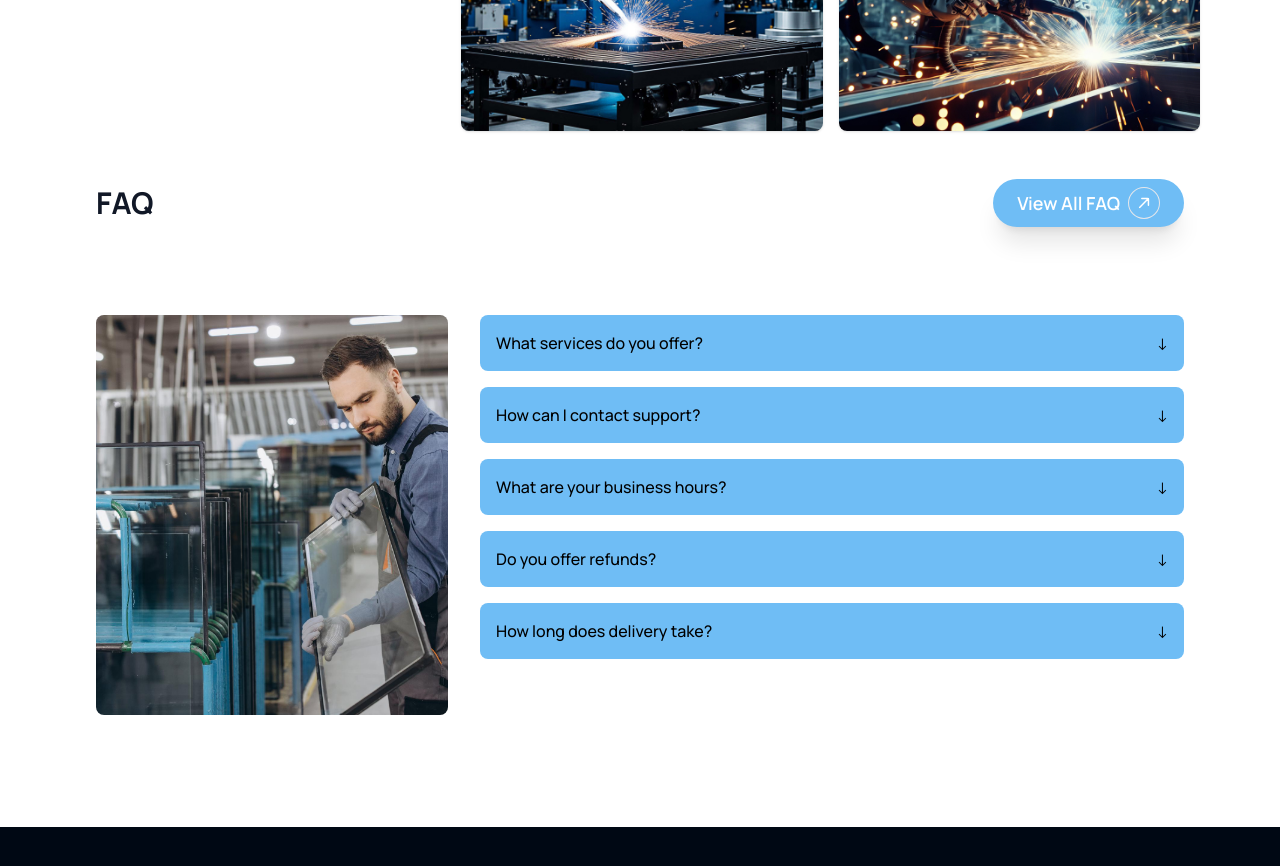
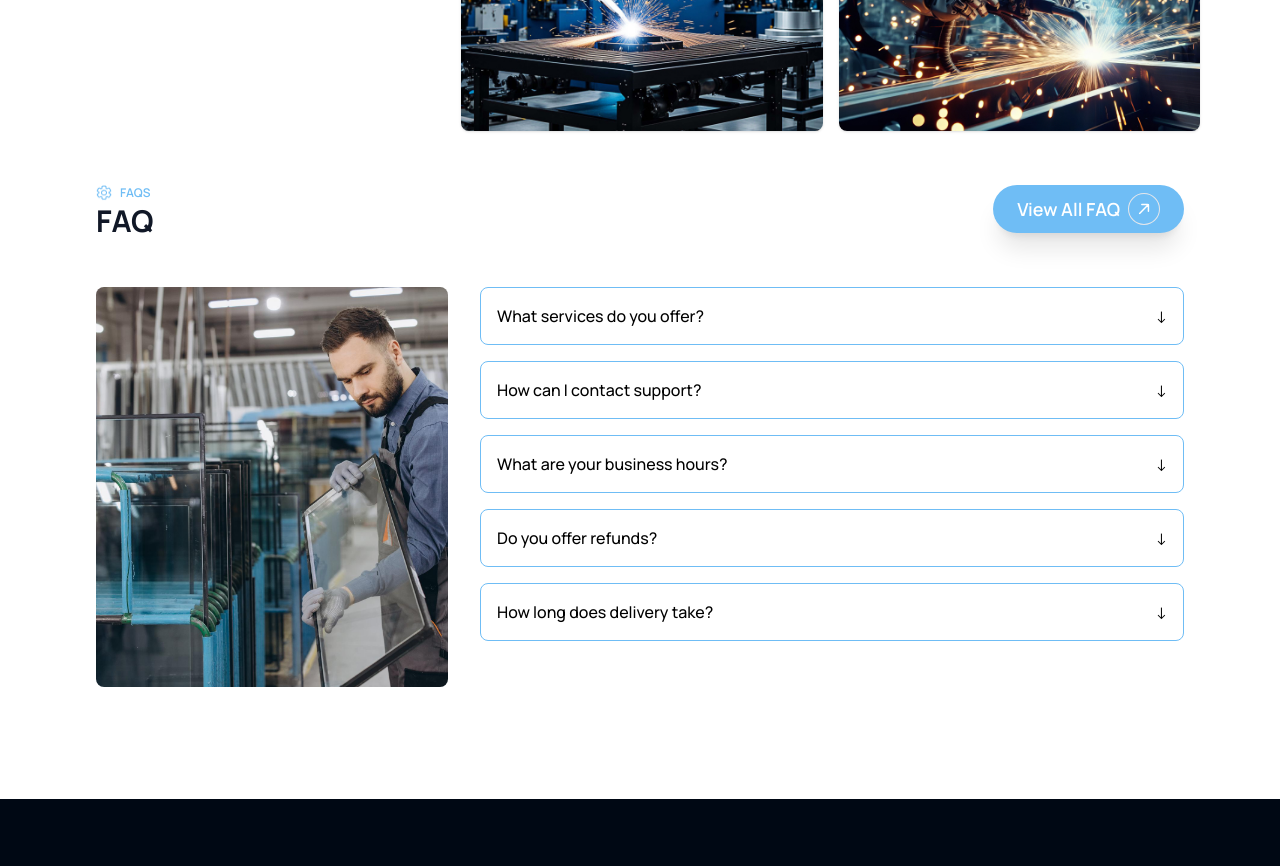
Before and after one commit to Hossein137900/abnos, a Next.js app: page /Manufacturing in a window 1280 px wide. Shown: the part 1180-2046 px from the top of the page. Built offline with nearby package versions, Linux system fonts and the light colour scheme.

Commit message:
add about blog manufacture and fix ui and build

```diff
--- a/components/global/blog-post.tsx
+++ b/components/global/blog-post.tsx
@@ -6,10 +6,23 @@ const BlogPost = () => {
   return (
     <section className="py-6 sm:py-12 mx-20  text-gray-100">
       <div className=" space-y-8">
-        <div className=" flex flex-col lg:flex-row justify-between items-center gap-4 text-center">
-          <h2 className="text-3xl font-bold text-black">
-            Partem reprimique an pro
-          </h2>
+        <div className=" flex flex-col lg:flex-row justify-between items-center gap-4">
+          <div>
+            <Image
+              src="/assets/images/icontop.png"
+              className="inline w-4 h-4"
+              alt="FAQ Icon"
+              width={50}
+              height={50}
+            />
+            <span className="text-[#6FBDF5] mx-2 font-semibold text-xs">
+              Blogs
+            </span>
+            <h2 className="text-3xl font-bold text-black">
+              Partem reprimique an pro
+            </h2>
+          </div>
+
           <p className=" text-sm text-gray-400">
             Qualisque erroribus usu at, duo te agam soluta mucius.
           </p>
--- a/components/global/collapse.tsx
+++ b/components/global/collapse.tsx
@@ -23,7 +23,18 @@ const CollapseFaq = ({ title, faqItems }: CollapseFaqProps) => {
   return (
     <div className="lg:mx-20 px-4 pb-28">
       {/* Header Section */}
-      <div className="flex lg:flex-row flex-col gap-4 justify-between items-center py-12 mb-10">
+      <div className="flex lg:flex-row flex-col gap-4 justify-between items-center py-12">
+        <div>
+          <Image
+            src="/assets/images/icontop.png"
+            className="inline w-4 h-4"
+            alt="FAQ Icon"
+            width={50}
+            height={50}
+          />
+          <span className="text-[#6FBDF5] mx-2 font-semibold text-xs">
+            FAQS
+          </span>
           <motion.h2
             initial={{ opacity: 0, x: -20 }}
             animate={{ opacity: 1, x: 0 }}
@@ -31,6 +42,7 @@ const CollapseFaq = ({ title, faqItems }: CollapseFaqProps) => {
           >
             {title}
           </motion.h2>
+        </div>
 
         <motion.div
           initial={{ opacity: 0, x: 20 }}
@@ -85,14 +97,17 @@ const CollapseFaq = ({ title, faqItems }: CollapseFaqProps) => {
             >
               <motion.button
                 onClick={() => toggleCollapse(index)}
-                className="w-full flex justify-between items-center p-4 bg-[#6FBDF5] hover:bg-opacity-80 rounded-lg transition-colors"
+                className="w-full flex justify-between group items-center text-black p-4 border border-[#6FBDF5] hover:bg-[#6FBDF5] rounded-lg transition-colors"
                 whileHover={{ scale: 1.01 }}
                 whileTap={{ scale: 0.99 }}
               >
-                <span className="font-medium text-left">{item.question}</span>
+                <span className="font-medium text-left group-hover:text-white">
+                  {item.question}
+                </span>
                 <motion.span
                   animate={{ rotate: openIndex === index ? 180 : 0 }}
                   transition={{ duration: 0.3 }}
+                  className="group-hover:text-white"
                 >
                   ↓
                 </motion.span>
--- a/components/global/our-client.tsx
+++ b/components/global/our-client.tsx
@@ -65,11 +65,11 @@ const ClientTestimonial = () => {
       </div>
 
       {/* Logos Section */}
-      <div className="flex flex-wrap justify-center mt-12 gap-2 space-x-8">
+      <div className="flex flex-wrap items-center justify-center mt-12 gap-6 ">
         {[1, 2, 3, 4, 5].map((logo, index) => (
           <Image
             key={index}
-            src={`/logo-${logo}.png`} // Replace with your logo paths
+            src={`/assets/images/company.png`}
             alt={`Logo ${logo}`}
             className="h-10 object-contain"
             width={100}
```
Also changed, not shown: public/assets/images/company.png (added), public/assets/images/icontop.png (added). Lines whose indentation alone changed are shown as unchanged.
